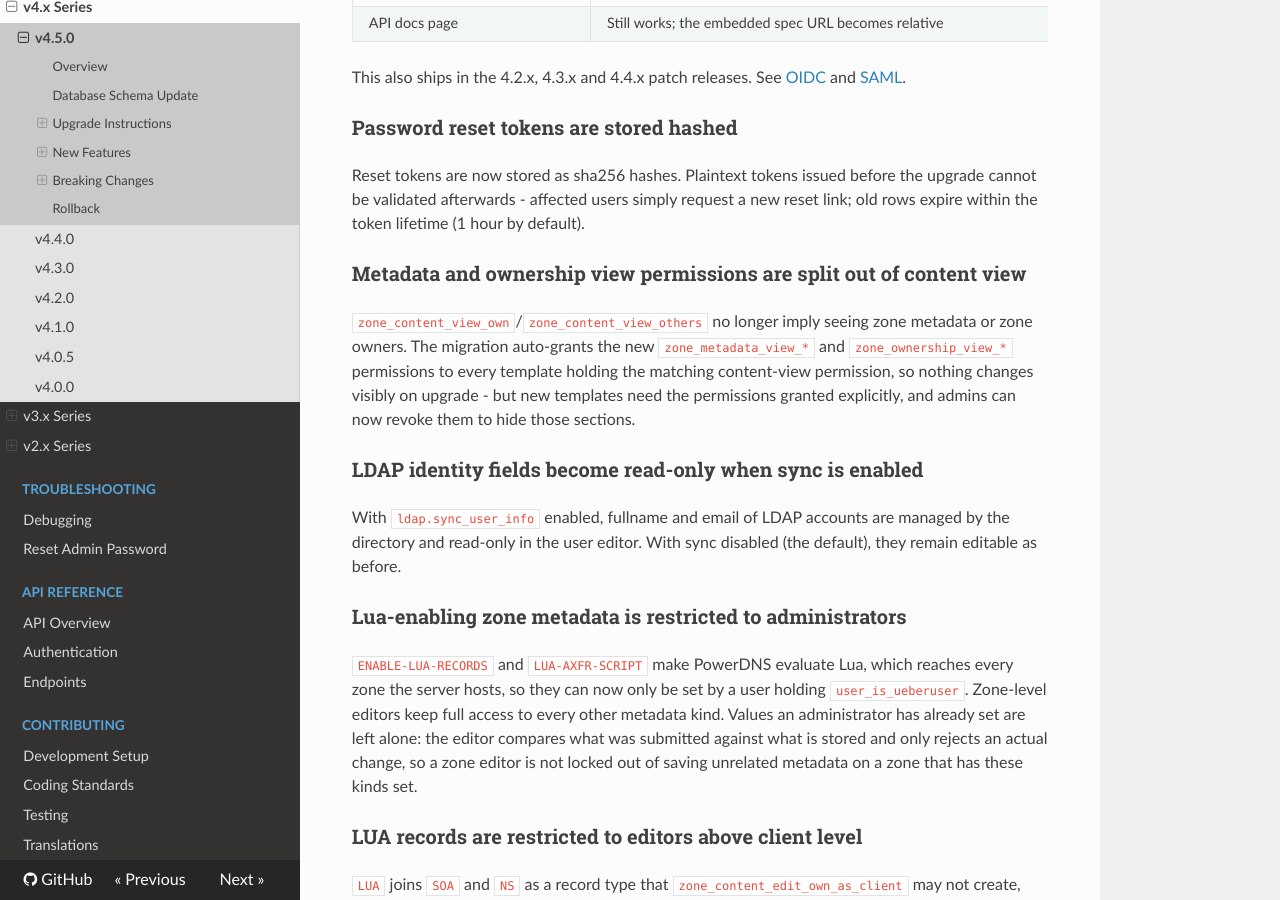
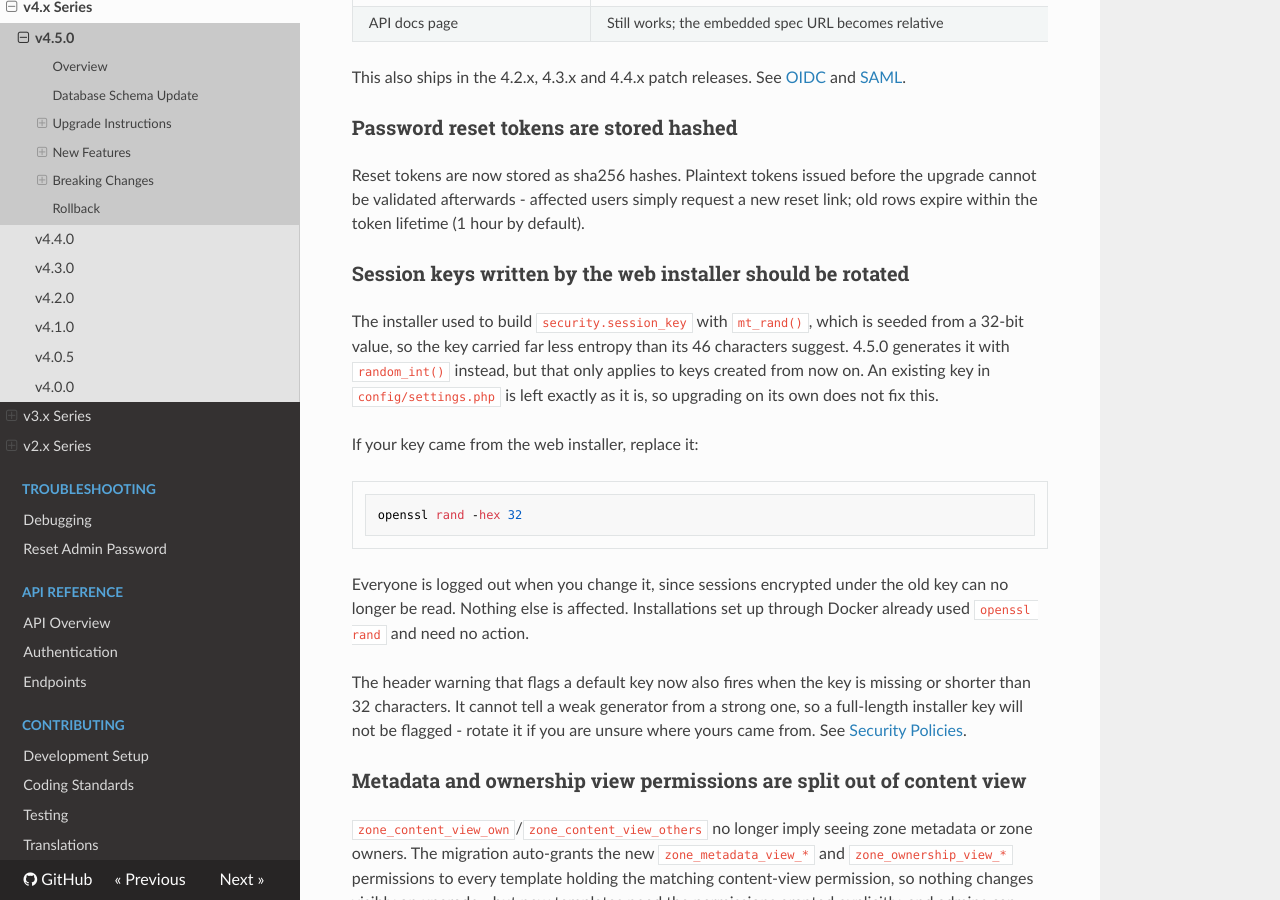
Before and after one commit to poweradmin/poweradmin-docs, an MkDocs documentation site: the page built from docs/upgrading/v4.5.0.md, in a window 1280 px wide and 900 px high, scrolled down 6682 px. Built offline with MkDocs 1.6.1, drawn with Linux system fonts in a browser that asks for light colours; nearby versions of some CDN libraries.

Commit message:
docs(security): note that installer-generated session keys need rotating on upgrade

````diff
--- a/docs/upgrading/v4.5.0.md
+++ b/docs/upgrading/v4.5.0.md
@@ -223,6 +223,20 @@ This also ships in the 4.2.x, 4.3.x and 4.4.x patch releases. See [OIDC](../conf
 
 Reset tokens are now stored as sha256 hashes. Plaintext tokens issued before the upgrade cannot be validated afterwards - affected users simply request a new reset link; old rows expire within the token lifetime (1 hour by default).
 
+### Session keys written by the web installer should be rotated
+
+The installer used to build `security.session_key` with `mt_rand()`, which is seeded from a 32-bit value, so the key carried far less entropy than its 46 characters suggest. 4.5.0 generates it with `random_int()` instead, but that only applies to keys created from now on. An existing key in `config/settings.php` is left exactly as it is, so upgrading on its own does not fix this.
+
+If your key came from the web installer, replace it:
+
+```bash
+openssl rand -hex 32
+```
+
+Everyone is logged out when you change it, since sessions encrypted under the old key can no longer be read. Nothing else is affected. Installations set up through Docker already used `openssl rand` and need no action.
+
+The header warning that flags a default key now also fires when the key is missing or shorter than 32 characters. It cannot tell a weak generator from a strong one, so a full-length installer key will not be flagged - rotate it if you are unsure where yours came from. See [Security Policies](../configuration/security-policies.md#rotating-the-session-key).
+
 ### Metadata and ownership view permissions are split out of content view
 
 `zone_content_view_own`/`zone_content_view_others` no longer imply seeing zone metadata or zone owners. The migration auto-grants the new `zone_metadata_view_*` and `zone_ownership_view_*` permissions to every template holding the matching content-view permission, so nothing changes visibly on upgrade - but new templates need the permissions granted explicitly, and admins can now revoke them to hide those sections.
````
